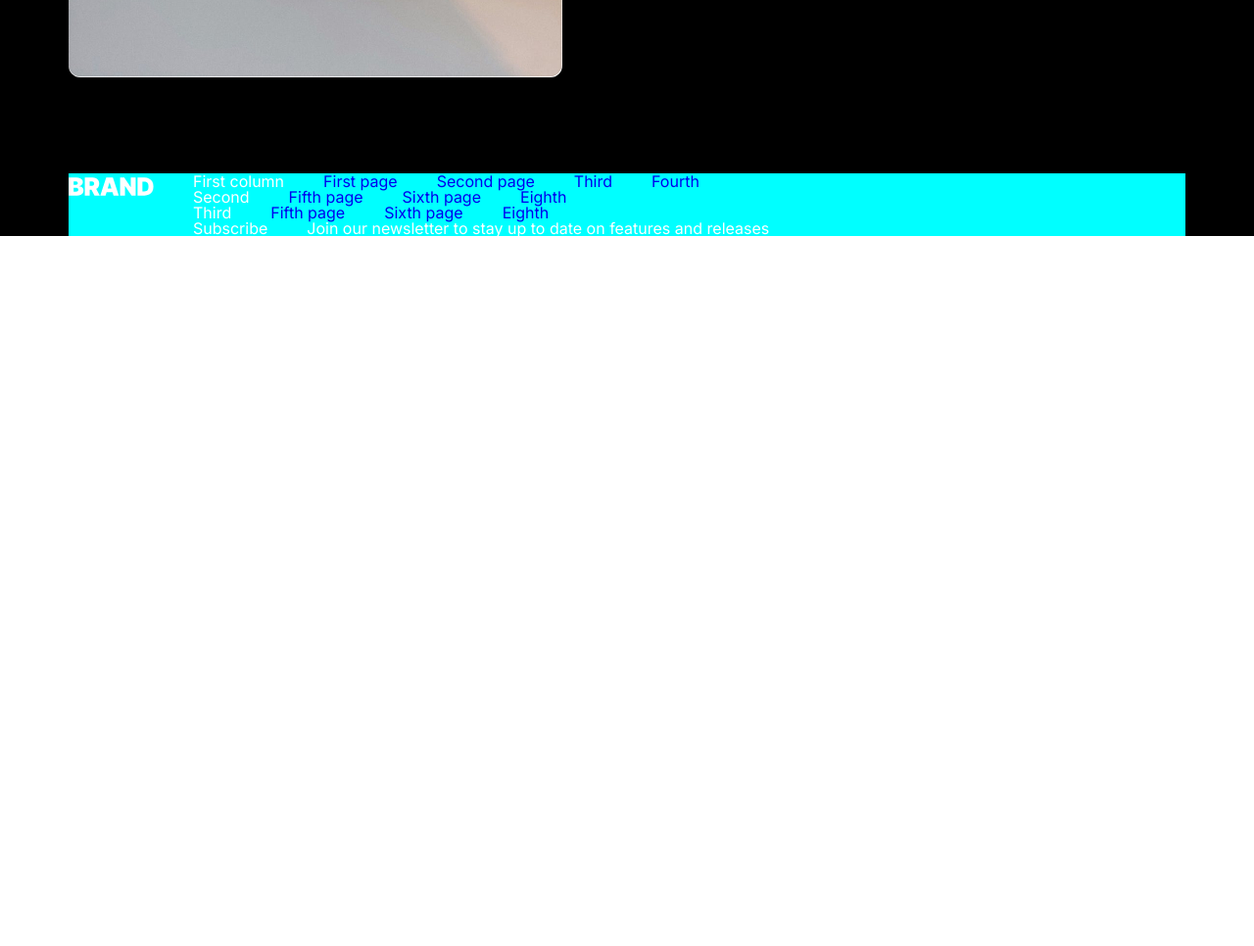
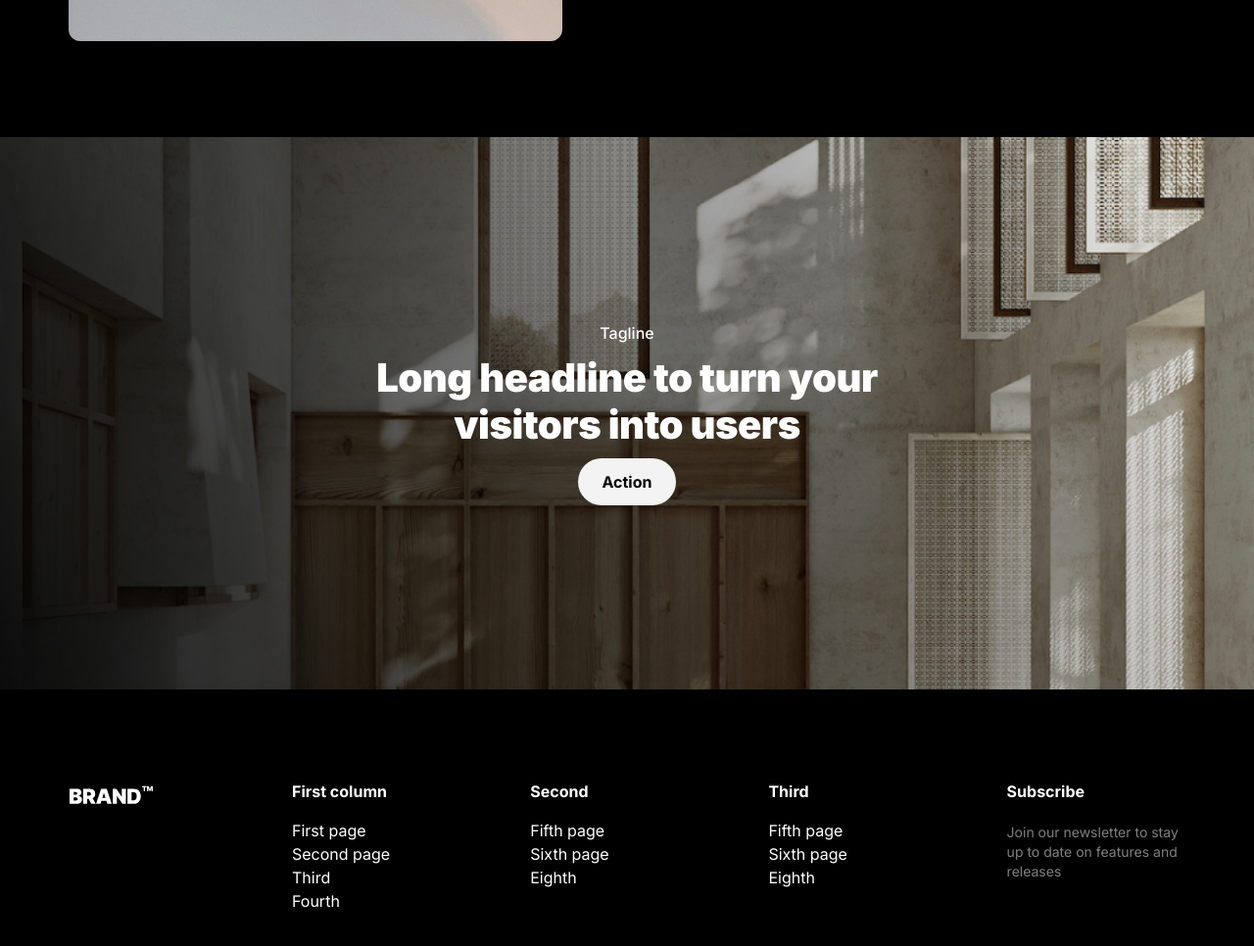
Before and after one commit to Miranda-K12/Coding-School-9, a plain HTML site: page index.html in a window 1280 px wide. Shown: the part 1324-2290 px from the top of the page at 98% size. Before the commit the page ends 1567 px from the top, so only its background shows below. Drawn offline with Linux system fonts and the light colour scheme.

Commit message:
Fix errors and add cta section

```diff
--- a/css/responsive.css
+++ b/css/responsive.css
@@ -1,5 +1,18 @@
 /* media 1024*/
 @media (max-width:1024px){
+.hero-section{
+flex-direction: column;
+}
+
+
+
+
+
+
+
+
+
+
     .flex-block {
     flex-direction: column;
     gap: 64px;
@@ -15,6 +28,14 @@
 .advertise-header, .advertise-paraghraps{
     width: 415.5px;
 }
+
+
+
+
+
+
+
+
 }
 /*media 768*/
 @media (max-width: 768px){
--- a/css/style.css
+++ b/css/style.css
@@ -1,7 +1,6 @@
 @import url('https://fonts.googleapis.com/css2?family=Inter:wght@100..900&display=swap');
 body{
     font-family: 'Inter', sans-serif;
-    overflow-x: hidden;
 }
 /*header*/
 header{
@@ -11,8 +10,7 @@ header{
     height: 96px;
     align-items: center;
 }
-.logo,
-.logo-2{
+.logo {
 width: 87px;
 height: 27px;
 }
@@ -48,6 +46,9 @@ line-height: 60px;
 letter-spacing: -1px;
 margin-bottom: 24px;
 }
+.hero-img{
+    width:100%;
+}
 .hero-paraghrap{
 font-size: 18px;
 font-weight: 400;
@@ -63,6 +64,7 @@ margin-bottom:40px;
 font-size: 14px;
 font-weight: 600;
 line-height: 20px;
+max-width:236px;
 }
 .action-btn{
     background-color: #000000;
@@ -167,17 +169,80 @@ margin-bottom: 8px;
     width: 100%;
     height:100%;
 }
+/*CTA section */
+.cta{
+    height:564px;
+    position:relative;
+}
+.cta-img{
+    width:100%;
+    height:100%;
+}
+.cta-text{
+    display: flex;
+    flex-direction: column;
+    align-items: center;
+    text-align: center;
+    gap:10px;
+    color:#FFFFFF;
+    width:540px;
+    position: absolute;
+    top: 50%;
+  left: 50%;
+  transform: translate(-50%, -50%);
+}
+.cta-small-header{
+font-size: 16px;
+font-weight: 500;
+line-height: 24px;
+}
+.cta-header{
+font-size: 40px;
+font-weight: 900;
+line-height: 48px;
+letter-spacing: -0.5px;
+}
+
+.white{
+    background-color: #F3F3F3;
+}
+.white a{
+color:#000000;
+}
 /*footer*/
-.footer{
-    display: flex;
-     margin: 0 auto;
-     color:white;
-     background-color: #000000;
+footer{
+     background-color:#000000;
+     padding:96px 0;
+     height: 336px;
 }
 .footer-column{
     display: flex;
-    gap:40px;
-    background-color: aqua;
+  flex-direction: column;
+  row-gap: 8px;
+  width: 20%;
 }
-.columns{
+.footer-text{
+   color:white;
+   width:80%;
 }
+.columns, .footer-text{
+display: flex;
+justify-content: space-between;
+align-items: top;
+}
+.footer-header{
+font-size: 16px;
+font-weight: 700;
+margin-bottom: 16px;
+}
+.text-list{
+    display: flex;
+    flex-direction: column;
+    gap:8px;
+}
+.sub-text{
+font-size: 14px;
+font-weight: 400;
+line-height: 20px;
+color:#808080;
+}
--- a/index.html
+++ b/index.html
@@ -27,7 +27,7 @@
         </div>
 </header>
  <section class="section-box hero-section">
-    <div class="left block">
+    <div class="left-block">
         <h1 class="hero-header">Medium length display headline</h1>
         <p class="hero-paraghrap">Separated they live in Bookmarks right at the coast of the famous Semantics, large language </p>
          <div class="action">
@@ -38,7 +38,12 @@
     </div>
 </div>
         <div class="right-block">
-            <img src="images/sofa.png" alt="white sofa" class="hero-img">
+            <picture>
+   <source media="(min-width:1024px)" srcset="images/img-4.png">
+  <source media="(min-width:744px)" srcset="images/img-3.png">
+  <source media="(min-width:375px)" srcset="images/img-2.png">
+  <img src="images/img-1.png" class="hero-image" alt="white-sofa">
+</picture>
         </div>
  </section>
 <section class="container">
@@ -66,7 +71,12 @@
 <section class="advertise-section">
      <div class="section-box flex-block">
       <div class="left-block-advertise">
-         <img src="images/img.jpg" alt="white wall with shelves" class="advertise-img">
+          <picture>
+   <source media="(min-width:1024px)" srcset="images/img-8.jpg">
+  <source media="(min-width:744px)" srcset="images/img-7.jpg">
+  <source media="(min-width:375px)" srcset="images/img-6.jpg">
+  <img src="images/img-5.jpg" class="advertise-img" alt="white wall with shelves">
+</picture>
     </div>
         <div class="right-block-advertise">
             <h1 class="advertise-header">Long headline on two lines to turn your visitors into users and achieve more</h1>
@@ -80,38 +90,55 @@
         </div>
     </div>
 </section>
-
+<section class="cta">
+     <picture>
+   <source media="(min-width:1024px)" srcset="images/cta-4.jpg">
+  <source media="(min-width:744px)" srcset="images/cta-3.jpg">
+  <source media="(min-width:375px)" srcset="images/cta-2.jpg">
+  <img src="images/cta-1.jpg" class="cta-img" alt="house">
+</picture>
+<div class="cta-text">
+    <p class="cta-small-header">Tagline</p>
+    <h3 class="cta-header">Long headline to turn your visitors into users</h3>
+<div class="action-btn white">
+          <a href="#">Action</a>
+        </div>
+</div>
+</section>
  <footer>
-    <div class="footer">
-        <div class="section-box">
+        <div class="section-box columns">
+            <div class="white-logo">
+                <img src="images/logo-white.svg" alt="white-logo" class="logo">
+            </div>
+            <div class="footer-text">
             <div class="footer-column">
-            <div class="footer-logo">
-            <img src="images/logo-2.svg" alt="logo" class="logo">
-        </div>
-        <div class="columns">
-         <div class="footer-column">
-          <h5>First column</h5>
-            <a href="#">First page</a>
-            <a href="#">Second page</a>
-            <a href="#">Third</a>
-            <a href="#">Fourth</a>
+                <h5 class="footer-header">First column</h5>
+                <ul class="text-list">
+                    <li>First page</li>
+                    <li>Second page</li>
+                    <li>Third</li>
+                    <li>Fourth</li>
+                </ul>
             </div>
              <div class="footer-column">
-          <h5>Second</h5>
-            <a href="#">Fifth page</a>
-            <a href="#">Sixth page</a>
-            <a href="#">Eighth</a>
+                  <h5 class="footer-header">Second</h5>
+                  <ul class="text-list">
+                    <li>Fifth page</li>
+                    <li>Sixth page</li>
+                    <li>Eighth</li>
+                </ul>
             </div>
              <div class="footer-column">
-          <h5>Third</h5>
-            <a href="#">Fifth page</a>
-            <a href="#">Sixth page</a>
-            <a href="#">Eighth</a>
+                <h5 class="footer-header">Third</h5>
+                <ul class="text-list">
+                    <li>Fifth page</li>
+                    <li>Sixth page</li>
+                    <li>Eighth</li>
+                </ul>
             </div>
              <div class="footer-column">
-          <h5>Subscribe</h5>
-            <p class="footer-paraphrap">Join our newsletter to stay up to date on features and releases</p>
-          </div>
+                 <h5 class="footer-header">Subscribe</h5>
+                 <p class="sub-text">Join our newsletter to stay up to date on features and releases</p>
             </div>
             </div>
 </div>
```
Also changed, not shown: images/cta-1.jpg (added), images/cta-2.jpg (added), images/cta-3.jpg (added), images/cta-4.jpg (added), images/img-1.png (added), images/img-2.png (added), images/img-3.png (added), images/img-4.png (renamed from images/sofa.png), images/img-5.jpg (added), images/img-6.jpg (added), images/img-7.jpg (added), images/img-8.jpg (added), images/logo-2.svg (deleted), images/logo-white.svg (added). Lines whose indentation alone changed are shown as unchanged.
